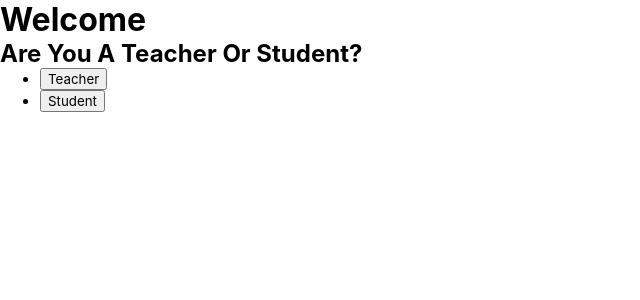
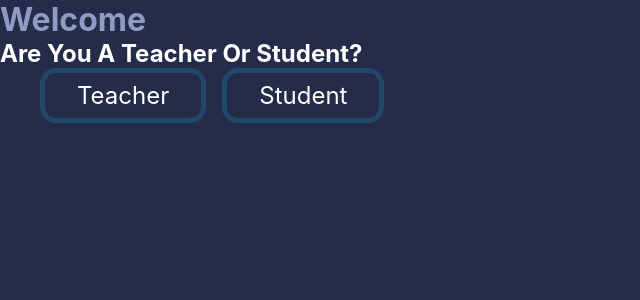
Before and after one commit to noahvarghese/sockets, a React (Create React App) app in the folder client/: page / in a window 1280 px wide. Shown: the top 300 px of the page, without its empty margins (0-640 px from the left). Built offline with nearby package versions, Linux system fonts and the light colour scheme.

Commit message:
basic styling

```diff
--- a/client/src/index.css
+++ b/client/src/index.css
@@ -8,3 +8,42 @@
 	-webkit-font-smoothing: antialiased;
 	-moz-osx-font-smoothing: grayscale;
 }
+
+body {
+	background-color: #252c4a;
+}
+
+h1 {
+	color: #909ac3;
+}
+
+h2,
+h3 {
+	color: white;
+}
+
+li {
+	display: inline;
+}
+
+button:first-of-type {
+	margin-right: 1rem;
+}
+
+button {
+	cursor: pointer;
+	padding-left: 2rem;
+	padding-right: 2rem;
+	padding-top: 0.5rem;
+	padding-bottom: 0.5rem;
+	border-radius: 1rem;
+	font-size: 1.5rem;
+	outline: none;
+	border: 5px solid #21486a;
+	color: white;
+	background-color: transparent;
+}
+
+button:hover {
+	background-color: rgba(255, 255, 255, 0.05);
+}
```
